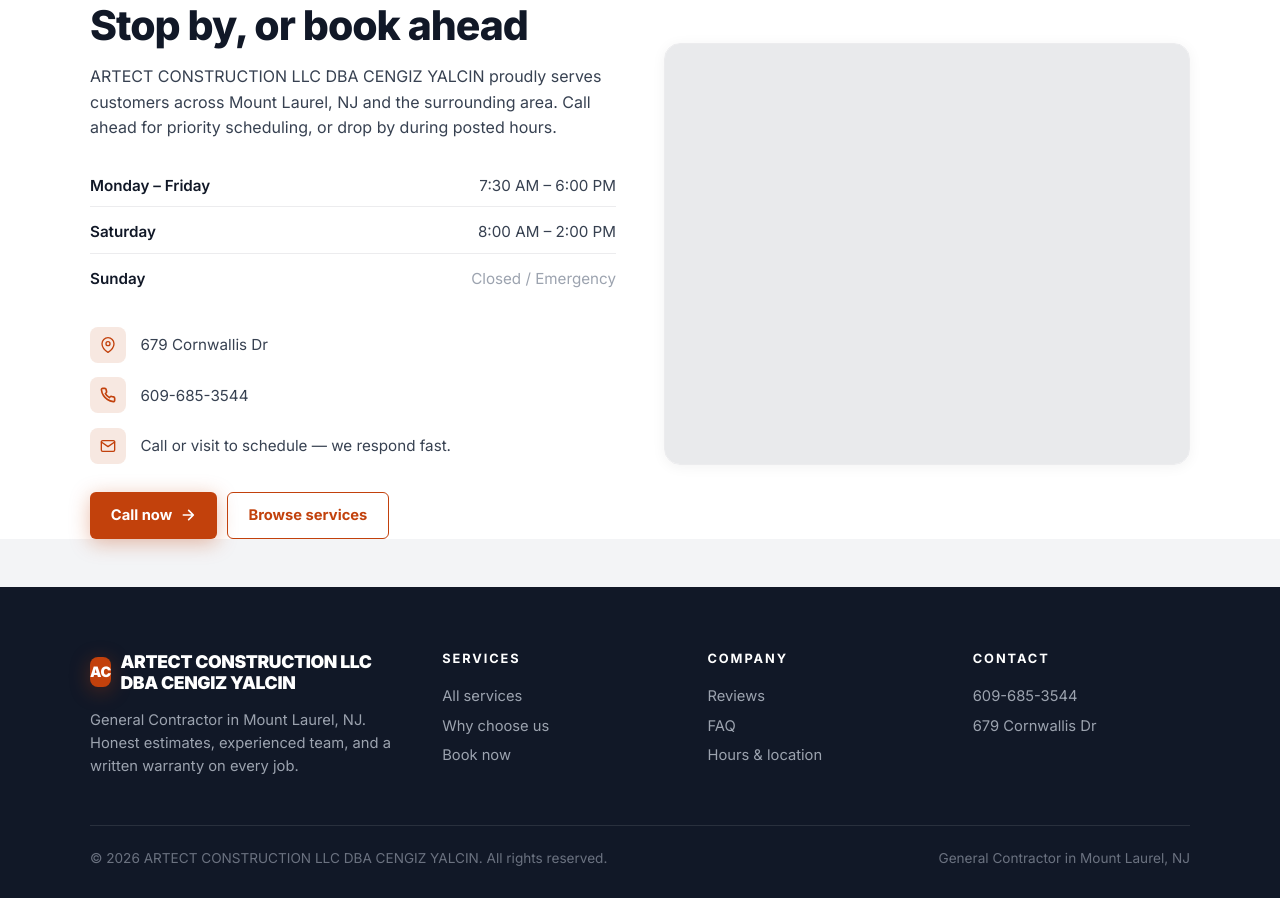
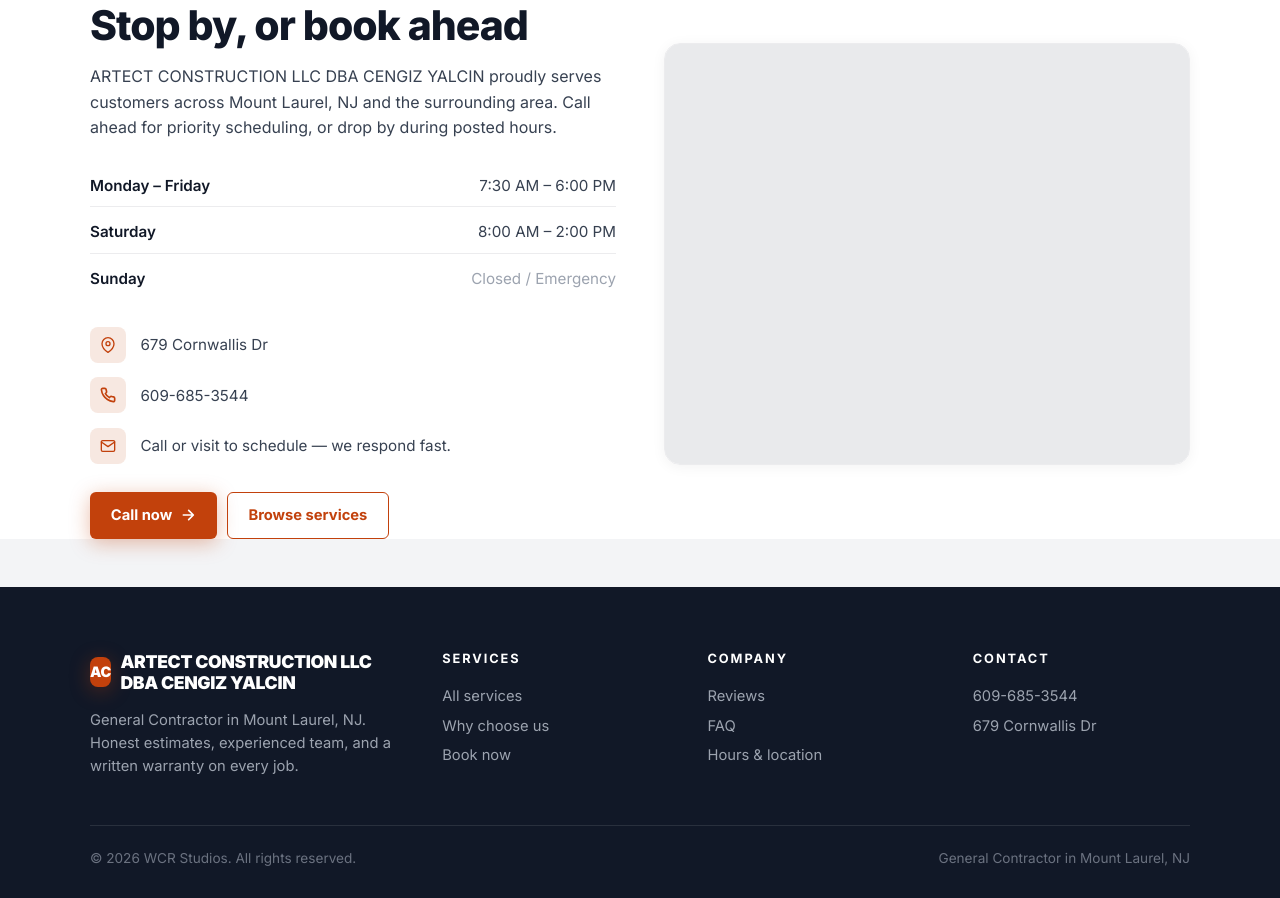
Before and after one commit to Wrenbjor/trades--artect-construction-llc-dba-cengiz-yalcin, a plain HTML site: page index.html in a window 1280 px wide. Shown: the part 4405-5303 px from the top of the page. Drawn offline with nearby package versions, Linux system fonts and the light colour scheme; no server answers.

Commit message:
Update site

```diff
--- a/index.html
+++ b/index.html
@@ -581,7 +581,7 @@
     </div>
   </div>
   <div class="foot-bottom">
-    <div>&copy; 2026 ARTECT CONSTRUCTION LLC DBA CENGIZ YALCIN. All rights reserved.</div>
+    <div>&copy; 2026 WCR Studios. All rights reserved.</div>
     <div>General Contractor in Mount Laurel, NJ</div>
   </div>
 </footer>
```
